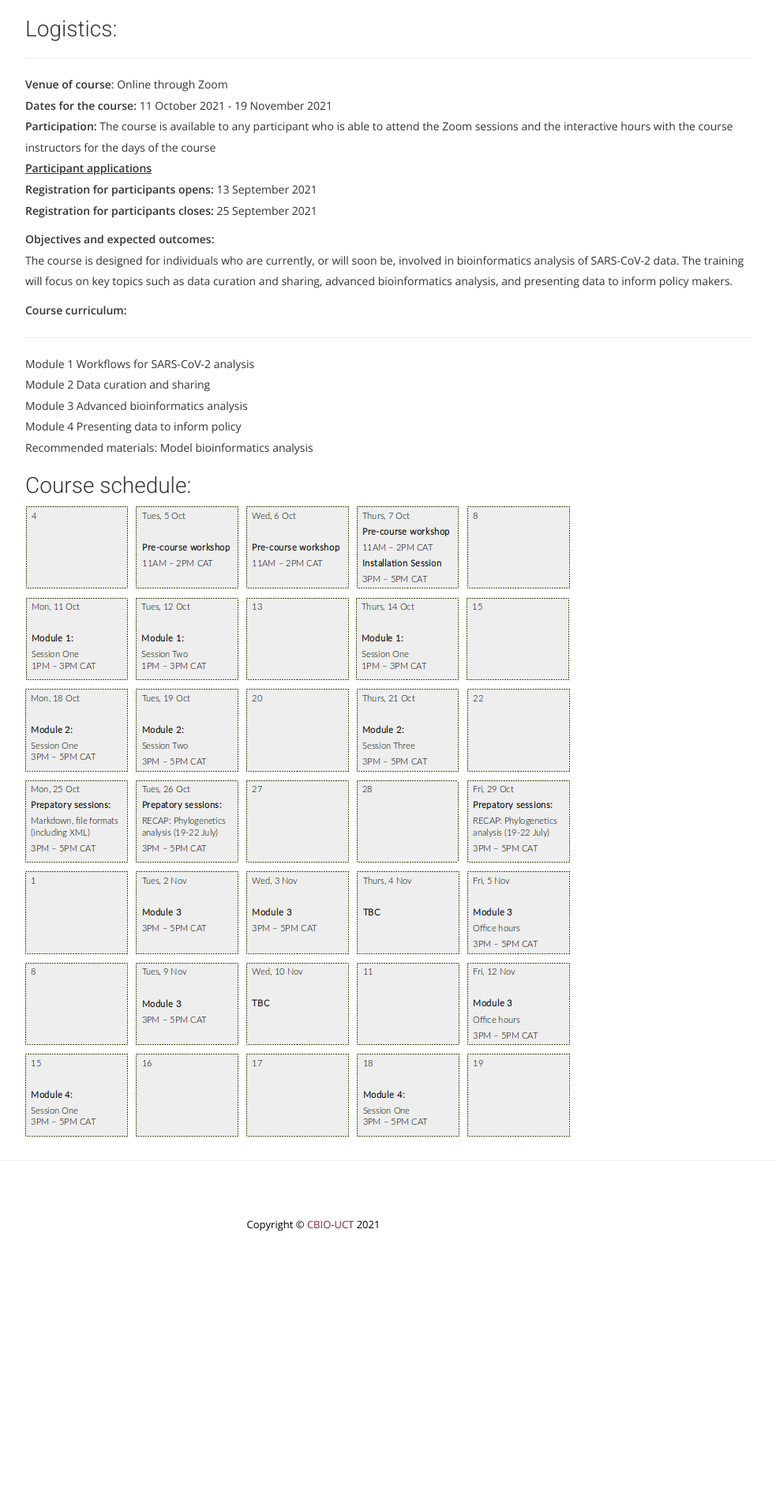
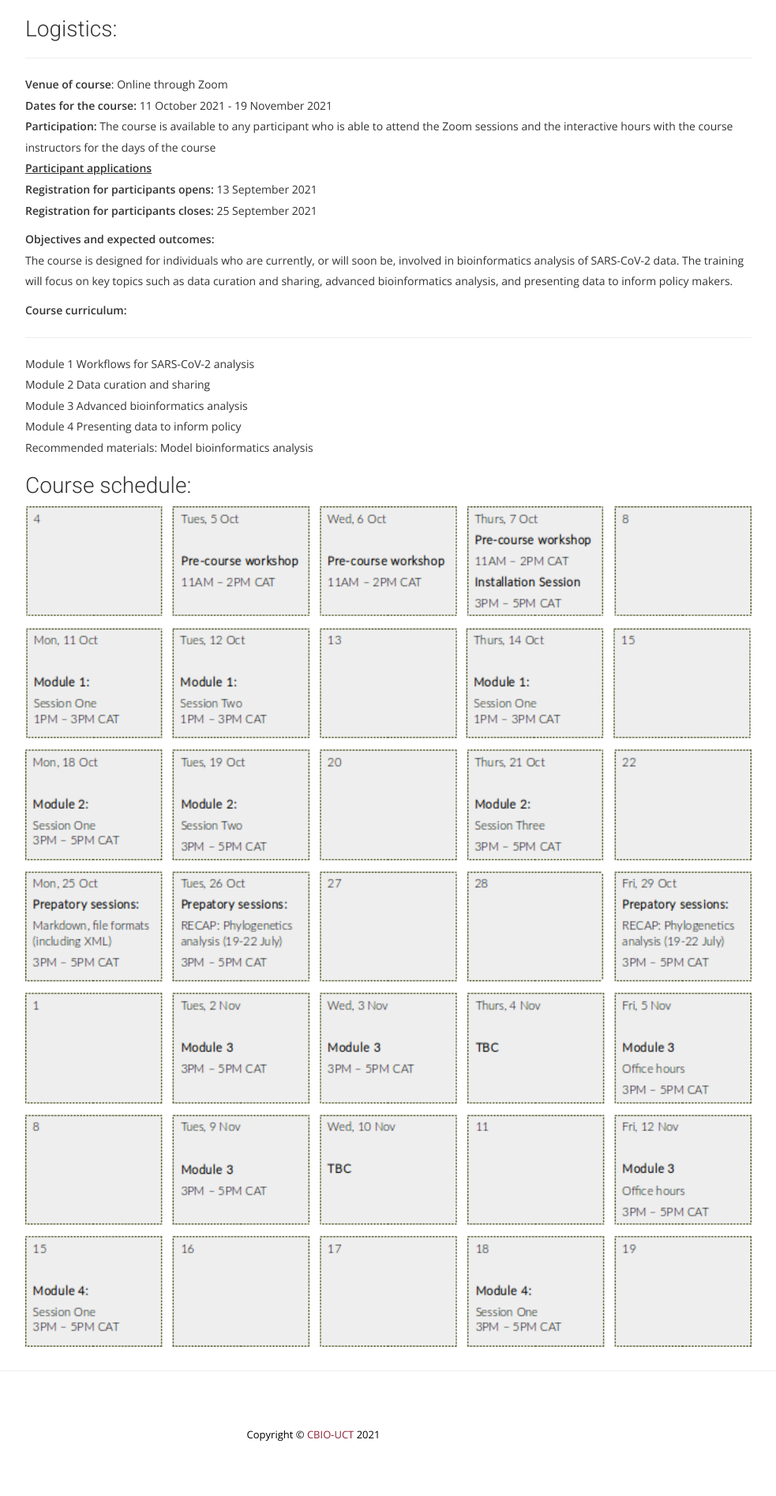
Before and after one commit to uct-cbio/ngs-academy, a Jekyll site: the page built from _posts/2021-08-03-SARS-CoV-2-NGS-Bioinformatics-Course-2021.md, in a window 1280 px wide. Shown: the part 834-2728 px from the top of the page at 79% size, without its empty margins (243-1226 px from the left). Built offline with Jekyll 4.4.1, drawn with Linux system fonts in a browser that asks for light colours; nearby versions of some CDN libraries; some web fonts are replaced; comment, search, counter and statistics services are not loaded; before the commit the page ends 2462 px from its top, so only the background shows below that.

Commit message:
100% full page width on preliminary course schedule

```diff
--- a/_posts/2021-08-03-SARS-CoV-2-NGS-Bioinformatics-Course-2021.md
+++ b/_posts/2021-08-03-SARS-CoV-2-NGS-Bioinformatics-Course-2021.md
@@ -107,7 +107,7 @@
 
 <div class="row">
     <div class="col-sm-12">
-     <div><img alt="..." src="/ngs-academy/img/course_schedule_2.png" width="75%"/>
+     <div><img alt="..." src="/ngs-academy/img/course_schedule_2.png" width="100%"/>
 
   </div>
 </div>
```
